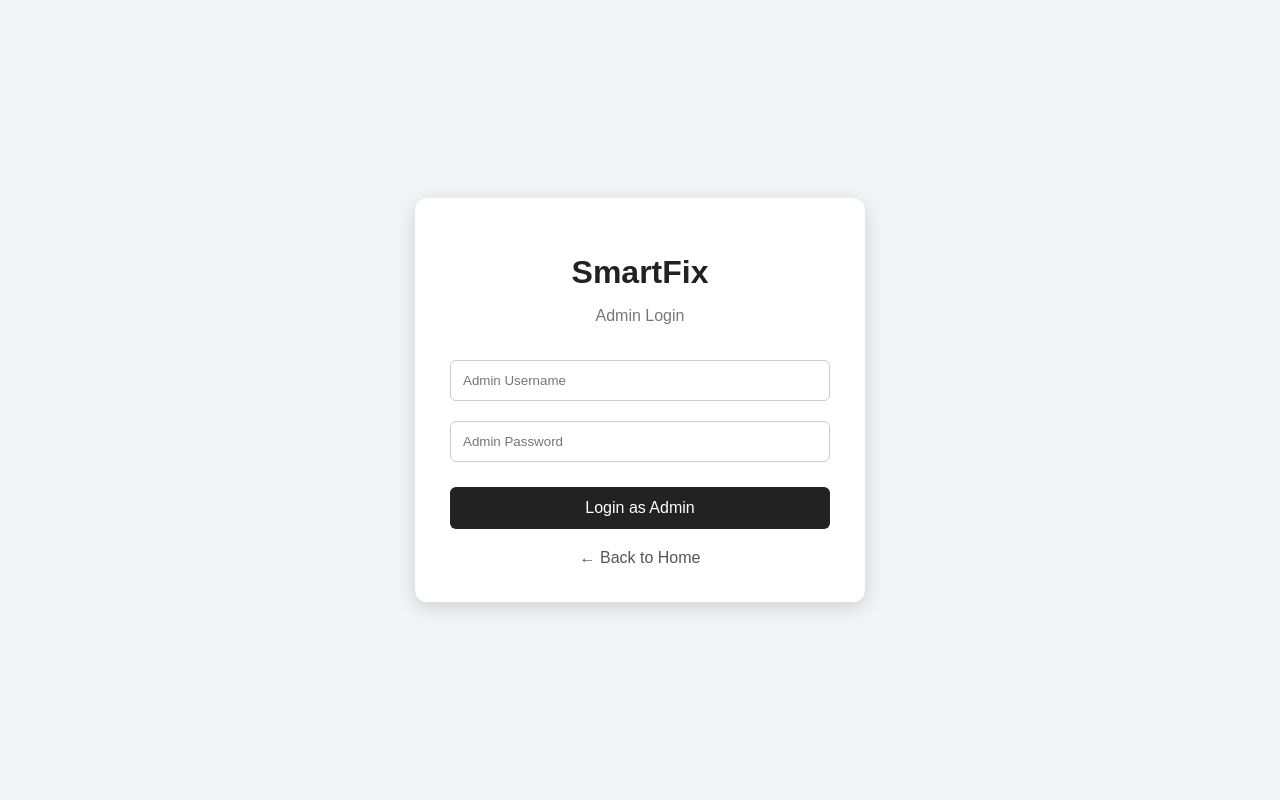
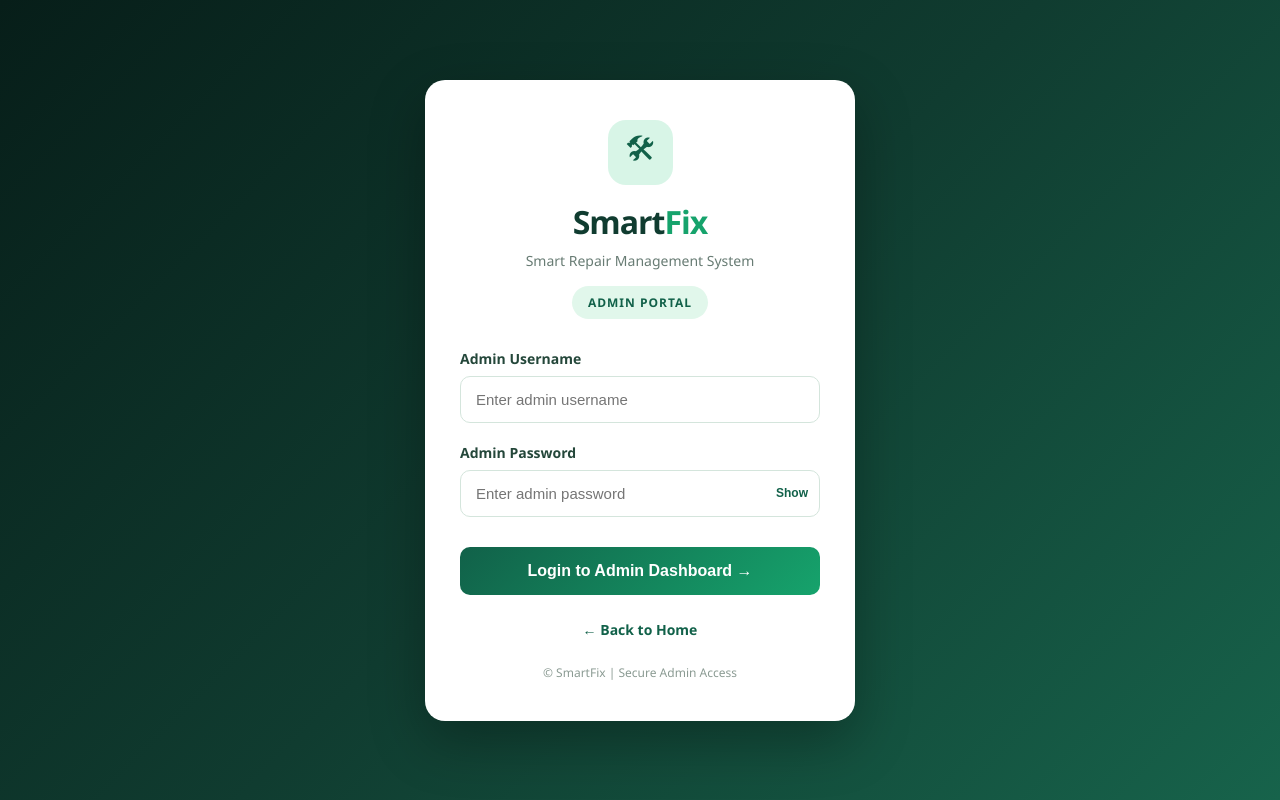
Before and after one commit to nitishsarkar0580/smartfix-management-system, a Flask app: page /admin-login in a window 1280 px wide. Run offline with Flask 3, Linux system fonts and the light colour scheme.

Commit message:
Update admin_login.html

```diff
--- a/templates/admin_login.html
+++ b/templates/admin_login.html
@@ -5,128 +5,270 @@
     <meta charset="UTF-8">
     <meta name="viewport" content="width=device-width, initial-scale=1.0">
 
-    <title>Admin Login - SmartFix</title>
+    <title>Admin Login | SmartFix</title>
 
     <style>
+        * {
+            margin: 0;
+            padding: 0;
+            box-sizing: border-box;
+        }
 
         body {
-            margin: 0;
-            font-family: Arial, sans-serif;
-            background: #f2f4f7;
-
+            font-family: 'Segoe UI', Arial, sans-serif;
+            min-height: 100vh;
+            background: linear-gradient(135deg, #071e19, #103c30, #17634b);
             display: flex;
+            align-items: center;
             justify-content: center;
-            align-items: center;
-
-            min-height: 100vh;
+            padding: 20px;
         }
 
-        .login-box {
-            width: 380px;
-            background: white;
-
-            padding: 35px;
-
-            border-radius: 12px;
-
-            box-shadow: 0 5px 20px rgba(0,0,0,0.15);
-
-            text-align: center;
+        .login-container {
+            width: 100%;
+            max-width: 430px;
+            background: #ffffff;
+            border-radius: 20px;
+            padding: 40px 35px;
+            box-shadow: 0 20px 55px rgba(0, 0, 0, 0.3);
         }
 
-        h1 {
-            margin-bottom: 8px;
-            color: #222;
+        .logo {
+            text-align: center;
+            margin-bottom: 30px;
+        }
+
+        .logo-icon {
+            width: 65px;
+            height: 65px;
+            background: #d8f5e7;
+            color: #116149;
+            border-radius: 18px;
+            display: flex;
+            align-items: center;
+            justify-content: center;
+            margin: 0 auto 15px;
+            font-size: 30px;
+        }
+
+        .logo h1 {
+            font-size: 32px;
+            color: #103c30;
+            letter-spacing: -1px;
+        }
+
+        .logo h1 span {
+            color: #16a36c;
         }
 
         .subtitle {
-            color: #777;
-            margin-bottom: 25px;
+            margin-top: 8px;
+            color: #687c74;
+            font-size: 14px;
+        }
+
+        .admin-badge {
+            display: inline-block;
+            background: #e1f7eb;
+            color: #116149;
+            padding: 8px 16px;
+            border-radius: 30px;
+            font-size: 12px;
+            font-weight: 700;
+            margin-top: 16px;
+            letter-spacing: 1px;
+        }
+
+        .form-group {
+            margin-bottom: 20px;
+        }
+
+        label {
+            display: block;
+            font-size: 14px;
+            font-weight: 600;
+            color: #24473a;
+            margin-bottom: 8px;
         }
 
         input {
             width: 100%;
-            padding: 12px;
-
-            margin: 10px 0;
-
-            border: 1px solid #ccc;
-            border-radius: 6px;
-
-            box-sizing: border-box;
+            padding: 14px 15px;
+            border: 1px solid #d4e5dc;
+            border-radius: 10px;
+            font-size: 15px;
+            outline: none;
+            transition: 0.3s;
         }
 
-        button {
-            width: 100%;
-
-            padding: 12px;
-
-            margin-top: 15px;
-
-            background: #222;
-            color: white;
-
-            border: none;
-            border-radius: 6px;
-
-            font-size: 16px;
-
-            cursor: pointer;
+        input:focus {
+            border-color: #16a36c;
+            box-shadow: 0 0 0 3px rgba(22, 163, 108, 0.12);
         }
 
-        button:hover {
-            background: #444;
+        .password-wrapper {
+            position: relative;
         }
 
-        .back {
-            display: block;
-
-            margin-top: 20px;
-
-            text-decoration: none;
-            color: #555;
+        .password-wrapper input {
+            padding-right: 65px;
         }
 
+        .toggle-password {
+            position: absolute;
+            right: 12px;
+            top: 50%;
+            transform: translateY(-50%);
+            border: none;
+            background: transparent;
+            color: #116149;
+            font-weight: 600;
+            cursor: pointer;
+            font-size: 12px;
+        }
+
+        .login-btn {
+            width: 100%;
+            padding: 15px;
+            border: none;
+            border-radius: 10px;
+            background: linear-gradient(135deg, #116149, #16a36c);
+            color: white;
+            font-size: 16px;
+            font-weight: 600;
+            cursor: pointer;
+            transition: 0.3s;
+            margin-top: 10px;
+        }
+
+        .login-btn:hover {
+            background: linear-gradient(135deg, #0a4635, #118658);
+            transform: translateY(-2px);
+            box-shadow: 0 8px 20px rgba(17, 97, 73, 0.25);
+        }
+
+        .back-home {
+            display: block;
+            text-align: center;
+            margin-top: 25px;
+            color: #116149;
+            font-size: 14px;
+            font-weight: 600;
+            text-decoration: none;
+        }
+
+        .back-home:hover {
+            text-decoration: underline;
+        }
+
+        .footer {
+            text-align: center;
+            margin-top: 25px;
+            font-size: 12px;
+            color: #8b9b93;
+        }
+
+        @media (max-width: 480px) {
+            .login-container {
+                padding: 30px 22px;
+            }
+
+            .logo h1 {
+                font-size: 28px;
+            }
+        }
     </style>
-
 </head>
 
 <body>
 
-    <div class="login-box">
+    <div class="login-container">
 
-        <h1>SmartFix</h1>
+        <div class="logo">
+            <div class="logo-icon">🛠</div>
 
-        <p class="subtitle">Admin Login</p>
+            <h1>Smart<span>Fix</span></h1>
+
+            <p class="subtitle">
+                Smart Repair Management System
+            </p>
+
+            <div class="admin-badge">
+                ADMIN PORTAL
+            </div>
+        </div>
 
         <form method="POST">
 
+            <div class="form-group">
+                <label for="username">Admin Username</label>
+
                 <input
                     type="text"
+                    id="username"
                     name="username"
-                placeholder="Admin Username"
+                    placeholder="Enter admin username"
+                    autocomplete="username"
+                    required
+                >
+            </div>
+
+            <div class="form-group">
+                <label for="password">Admin Password</label>
+
+                <div class="password-wrapper">
+
+                    <input
+                        type="password"
+                        id="password"
+                        name="password"
+                        placeholder="Enter admin password"
+                        autocomplete="current-password"
                         required
                     >
 
-            <input
-                type="password"
-                name="password"
-                placeholder="Admin Password"
-                required
+                    <button
+                        type="button"
+                        class="toggle-password"
+                        onclick="togglePassword()"
+                        id="toggleBtn"
                     >
+                        Show
+                    </button>
 
-            <button type="submit">
-                Login as Admin
+                </div>
+            </div>
+
+            <button type="submit" class="login-btn">
+                Login to Admin Dashboard →
             </button>
 
         </form>
 
-        <a href="/" class="back">
+        <a href="/" class="back-home">
             ← Back to Home
         </a>
 
+        <div class="footer">
+            © SmartFix | Secure Admin Access
         </div>
 
+    </div>
+
+    <script>
+        function togglePassword() {
+            const password = document.getElementById("password");
+            const toggleBtn = document.getElementById("toggleBtn");
+
+            if (password.type === "password") {
+                password.type = "text";
+                toggleBtn.textContent = "Hide";
+            } else {
+                password.type = "password";
+                toggleBtn.textContent = "Show";
+            }
+        }
+    </script>
+
 </body>
-
 </html>
```
Lines whose indentation alone changed are shown as unchanged.
